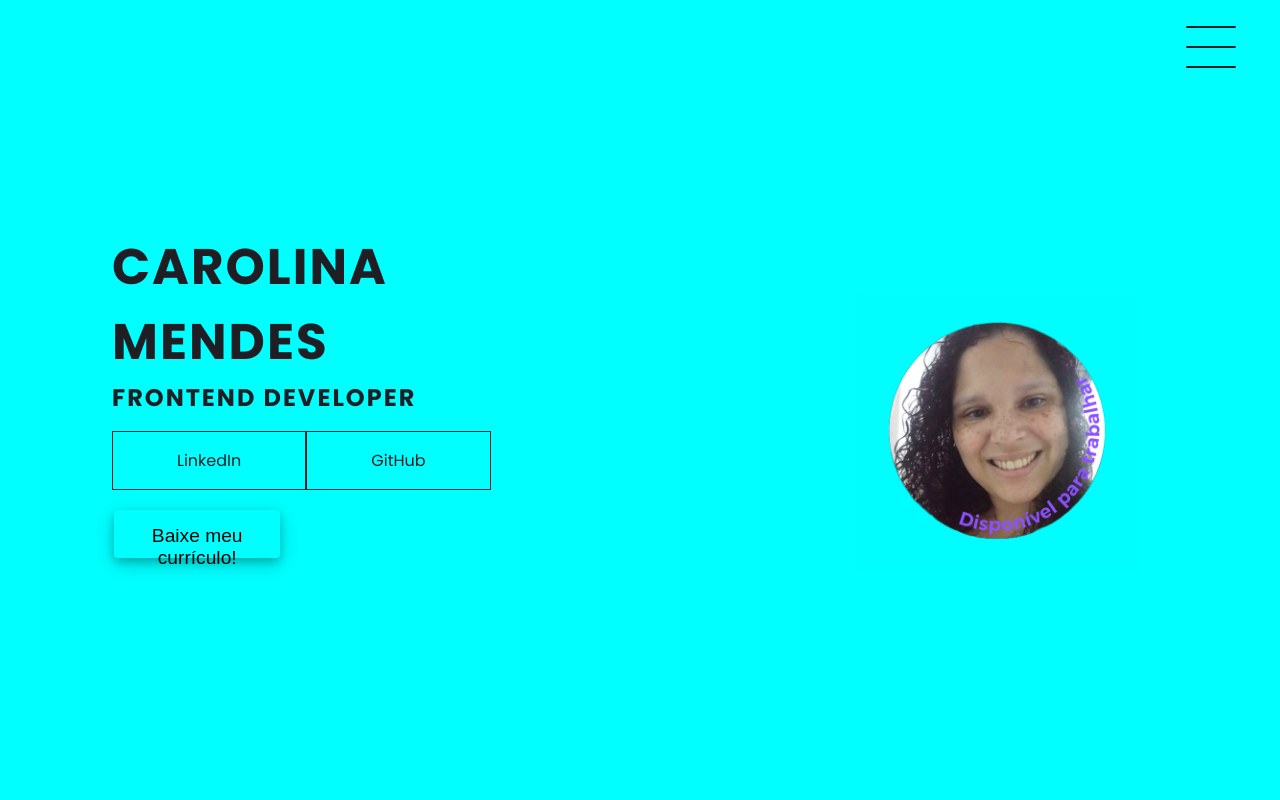
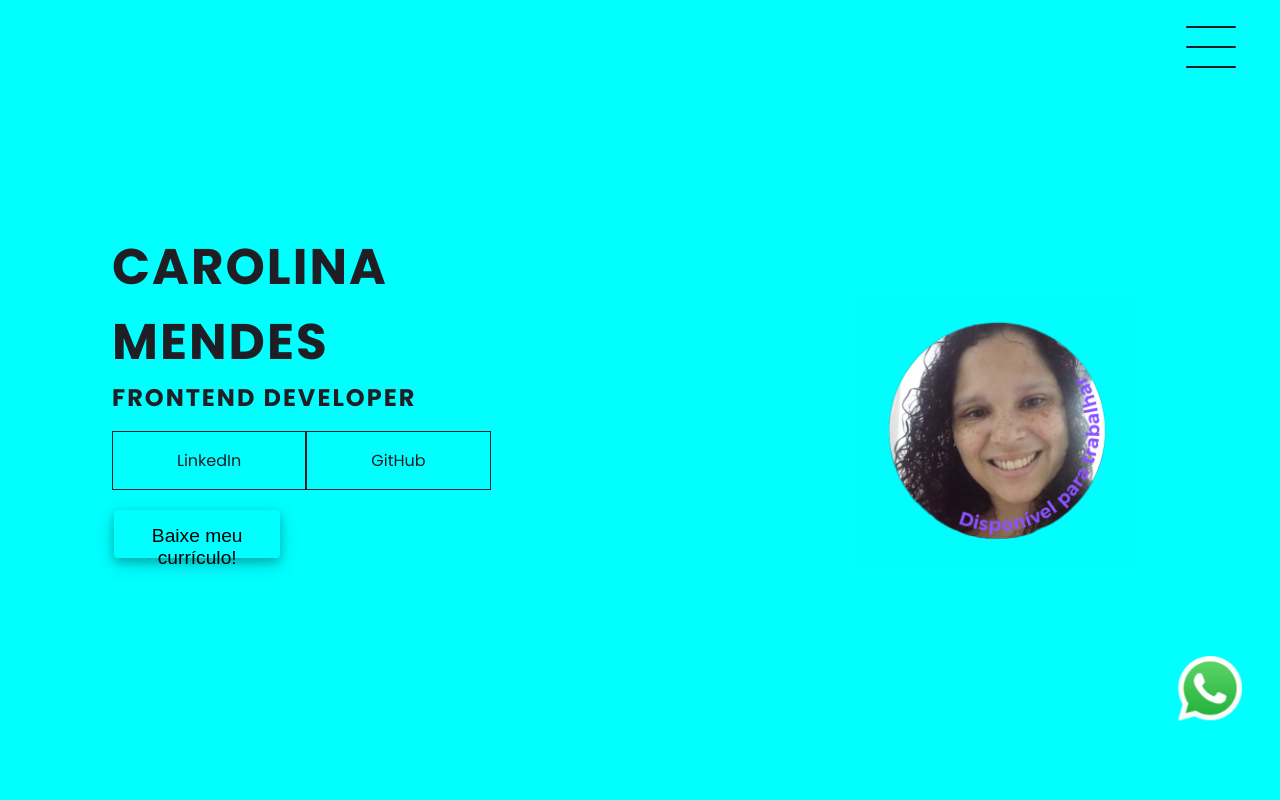
Before and after one commit to carolcampos22/portfolio, a plain HTML site: page index.html in a window 1280 px wide. Shown: the top 800 px of the page. Drawn offline with Linux system fonts and the light colour scheme; a web font is replaced by a local one.

Commit message:
Adição de contato por WA

```diff
--- a/index.html
+++ b/index.html
@@ -134,6 +134,9 @@
                 <p> Clique para ver todos os projetos! </p>
             </div>
         </div>
+
+        <a href="https://wa.me/5521970686445" target="_blank"><img id="logo-whatsapp" src="./assets/logos_whatsapp-icon.png" alt="Logo do WhatsApp"/></a>
+
     </main>
 
     <footer class="footer">
--- a/style.css
+++ b/style.css
@@ -455,6 +455,14 @@ header {
     opacity: .5;
 }
 
+#logo-whatsapp{
+    width: 5vw;
+    right: 3vw;
+    top: 82vh;
+    position: fixed;
+    margin: 0;
+}
+
 .footer {
     width: 100%;
     height: 100px;
```
Also changed, not shown: about.html (+1 -0 lines), projects.html (+3 -0 lines), assets/logos_whatsapp-icon.png (added).
